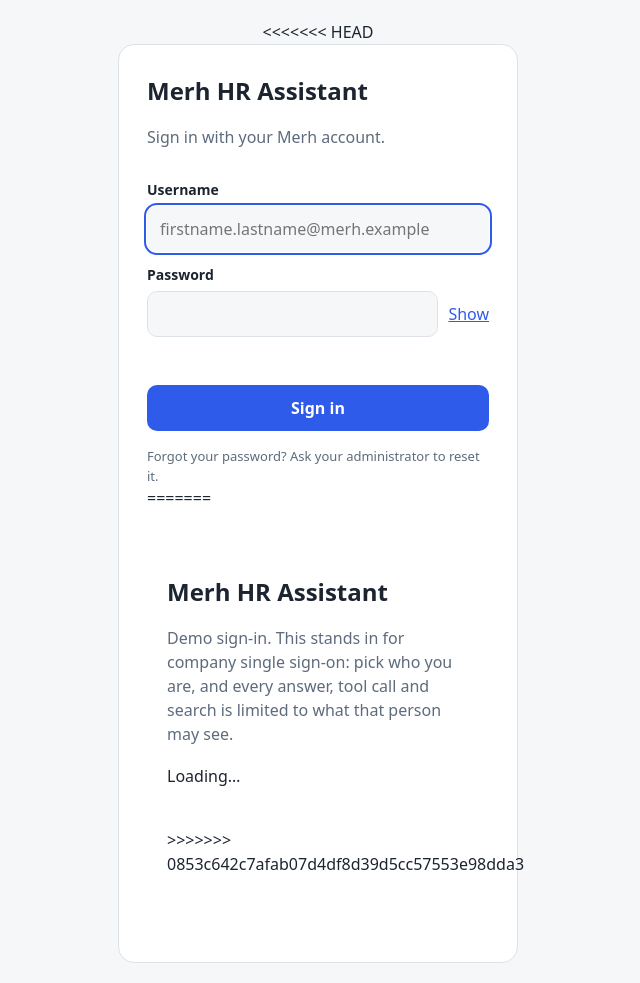
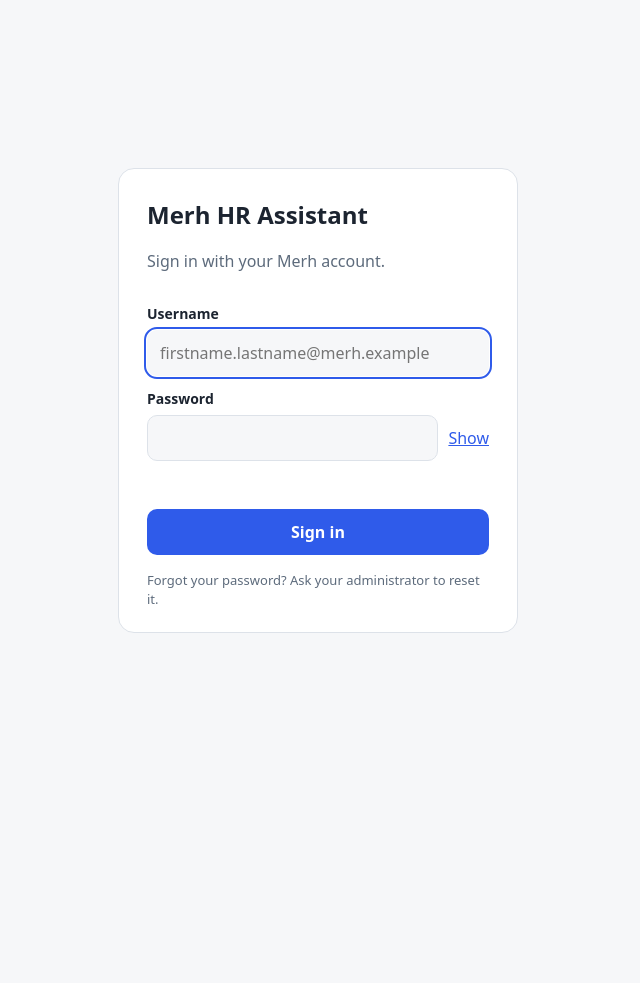
Before and after one commit to apurvas04/hr-assistant, a plain HTML site: page web/login.html in a window 1280 px wide. Shown: the whole page, without its empty margins (322-962 px from the left). After the commit the page ends 800 px from the top, so only its background shows below. Drawn offline with Linux system fonts and the light colour scheme; files that its build step writes are made by us from their sources; files whose address does not match are found by name.

Commit message:
login page

```diff
--- a/web/login.html
+++ b/web/login.html
@@ -3,7 +3,6 @@
 <head>
   <meta charset="utf-8">
   <meta name="viewport" content="width=device-width, initial-scale=1">
-<<<<<<< HEAD
   <title>Sign in · Merh HR Assistant</title>
   <link rel="stylesheet" href="/static/style.css">
 </head>
@@ -28,18 +27,6 @@
     </form>
 
     <p class="muted small">Forgot your password? Ask your administrator to reset it.</p>
-=======
-  <title>Merh HR Assistant · Sign in</title>
-  <link rel="stylesheet" href="/static/style.css">
-</head>
-<body>
-  <main class="login">
-    <h1>Merh HR Assistant</h1>
-    <p class="muted">Demo sign-in. This stands in for company single sign-on: pick who you are,
-      and every answer, tool call and search is limited to what that person may see.</p>
-    <div id="users" class="user-grid" aria-live="polite">Loading…</div>
-    <p id="error" class="error" role="alert"></p>
->>>>>>> 0853c642c7afab07d4df8d39d5cc57553e98dda3
   </main>
   <script src="/static/login.js"></script>
 </body>
```
